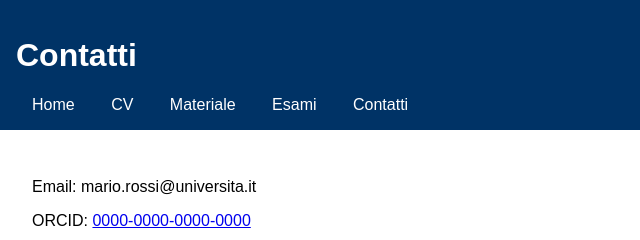
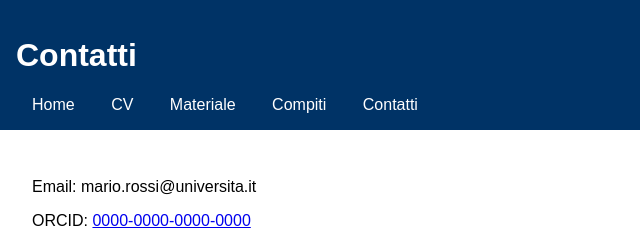
Before and after one commit to Cmatteo1/matteocossetto.github.io, a plain HTML site: page contatti.html in a window 1280 px wide. Shown: the top 240 px of the page, 0-640 px from the left. Drawn offline with Linux system fonts and the light colour scheme.

Commit message:
Update contatti.html

```diff
--- a/contatti.html
+++ b/contatti.html
@@ -12,7 +12,7 @@
       <a href="index.html">Home</a>
       <a href="cv.html">CV</a>
       <a href="materiale.html">Materiale</a>
-      <a href="esami.html">Esami</a>
+      <a href="esami.html">Compiti</a>
       <a href="contatti.html">Contatti</a>
     </nav>
   </header>
```
